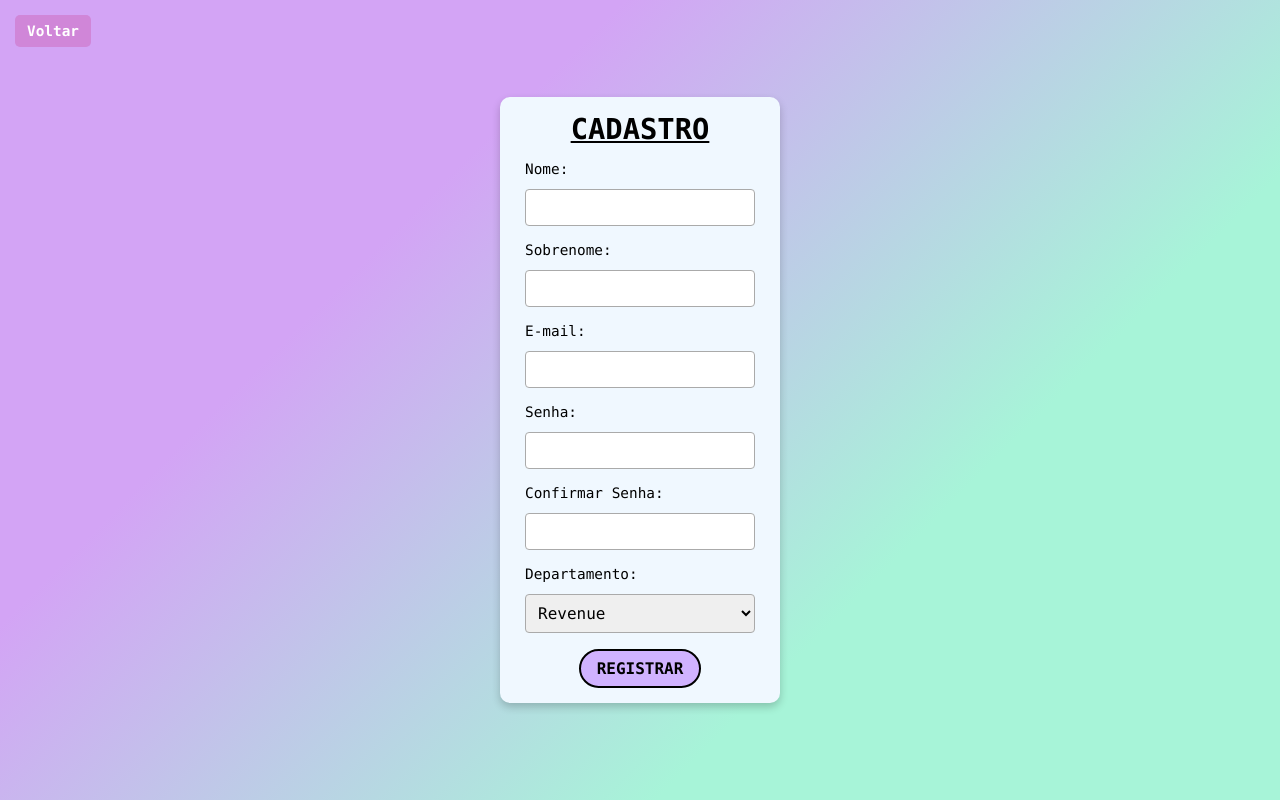
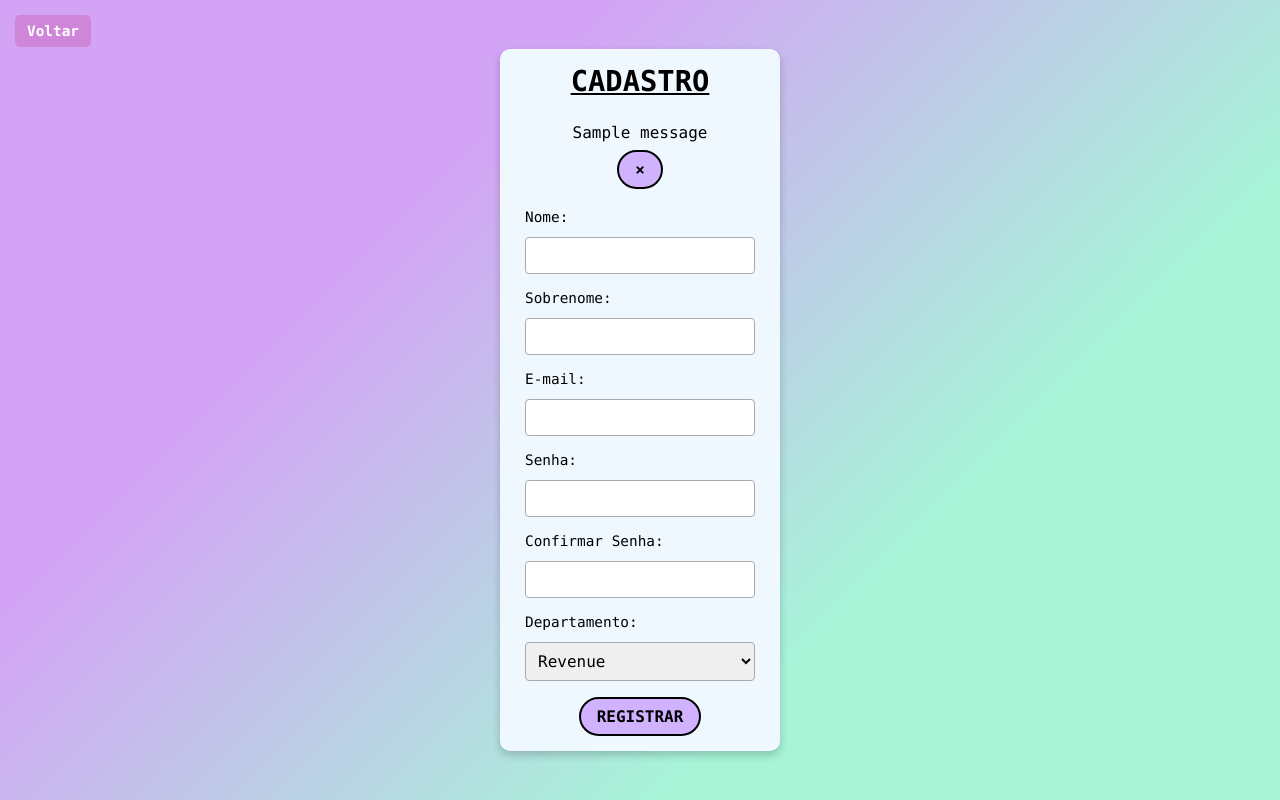
Before and after one commit to vinicius-vses/helpsystem, a Flask app: page /cadastro in a window 1280 px wide. Run offline with Flask 3, Linux system fonts and the light colour scheme; one stand-in notice (Sample message) is shown.

Commit message:
Login e cadastro completo

```diff
--- a/app/routes.py
+++ b/app/routes.py
@@ -47,23 +47,25 @@ print(f"Flask is looking for templates in: {os.path.abspath(app.template_folder)
 @auth.route('/login', methods=['GET', 'POST'])
 def login():
     print("Login page requested")
+    error = None
     if request.method == 'POST':
         email = request.form["email"]
         password = request.form["password"]
         print("email",email,"ps",password)
-
         usuario = Usuario.query.filter_by(email=email).first()
         print("usuario",usuario)
         if usuario and check_password_hash(usuario.senha, password):
             session['id_usuario'] = usuario.id_usuario
+            flash('Você fez o login', 'success')
             print(f"Usuário logado: {usuario.nome} {usuario.sobrenome}")
             return redirect(url_for('main.index'))
         else:
             flash('Email ou senha inválido', 'error')
             print('Usuário inválido')
-            return redirect(url_for('auth.login'))
+            error = 'Email ou senha inválido'
+            return render_template('login.html', error=error)
 
-    return render_template('login.html')
+    return render_template('login.html', error=error)
 
 @auth.route('/logout')
 def logout():
--- a/static/js/pergunta.js
+++ b/static/js/pergunta.js
@@ -1,7 +1,7 @@
 function enviarPergunta() {
     alert("Obrigado por enviar sua pergunta!");
 
-    window.location.href = "index.html";
+    window.location.href = "/";
   }
 
   document.getElementById("submit-button").addEventListener("click", enviarPergunta);
--- a/templates/cadastro.html
+++ b/templates/cadastro.html
@@ -11,7 +11,7 @@
     <div class="container">
       <a href="{{ url_for('auth.login') }}" class="back-button">Voltar</a>
       <h1>CADASTRO</h1>
-      {% with messages = get_flashed_messages(with_categories=true) %}
+      <!-- {% with messages = get_flashed_messages(with_categories=true) %}
         {% if messages %}
           <div class="alert-container">
             {% for category, message in messages %}
@@ -24,7 +24,21 @@
             {% endfor %}
           </div>
         {% endif %}
-      {% endwith %}
+      {% endwith %} -->
+      {% with messages = get_flashed_messages(with_categories=true) %}
+            {% if messages %}
+                <div class=flashes>
+                    {% for category, message in messages %}
+                        <div class="alert alert-{{ category }}">
+                            <p>{{ message }}</p>
+                            <button type="button" class="close" data-dismiss="alert" aria-label="Close">
+                              <span aria-hidden="true">&times;</span>
+                            </button>
+                        </div>
+                    {% endfor %}
+                </div>
+            {% endif %}
+        {% endwith %}
       <form  action="{{ url_for('main.cadastro') }}" method="POST">
         <label for="nome">Nome:</label>
         <input type="text" id="nome" name="nome" required />
--- a/templates/login.html
+++ b/templates/login.html
@@ -13,7 +13,7 @@
 
         {% with messages = get_flashed_messages(with_categories=true) %}
             {% if messages %}
-                <div class="alert-container">
+                <div class=flashes>
                     {% for category, message in messages %}
                         <div class="alert alert-{{ category }}">
                             <p>{{ message }}</p>
```
Also changed, not shown: templates/pergunta.html (+0 -15 lines), db/help-system.db.
